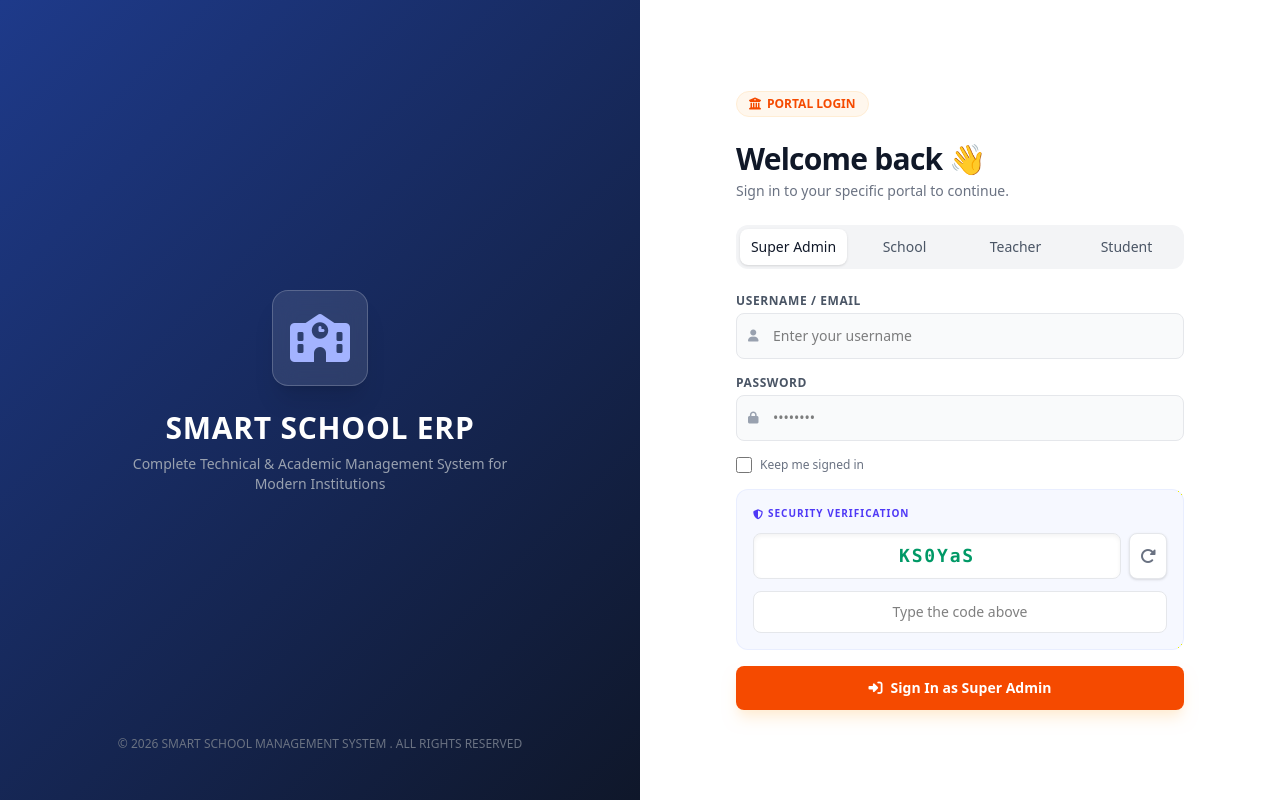
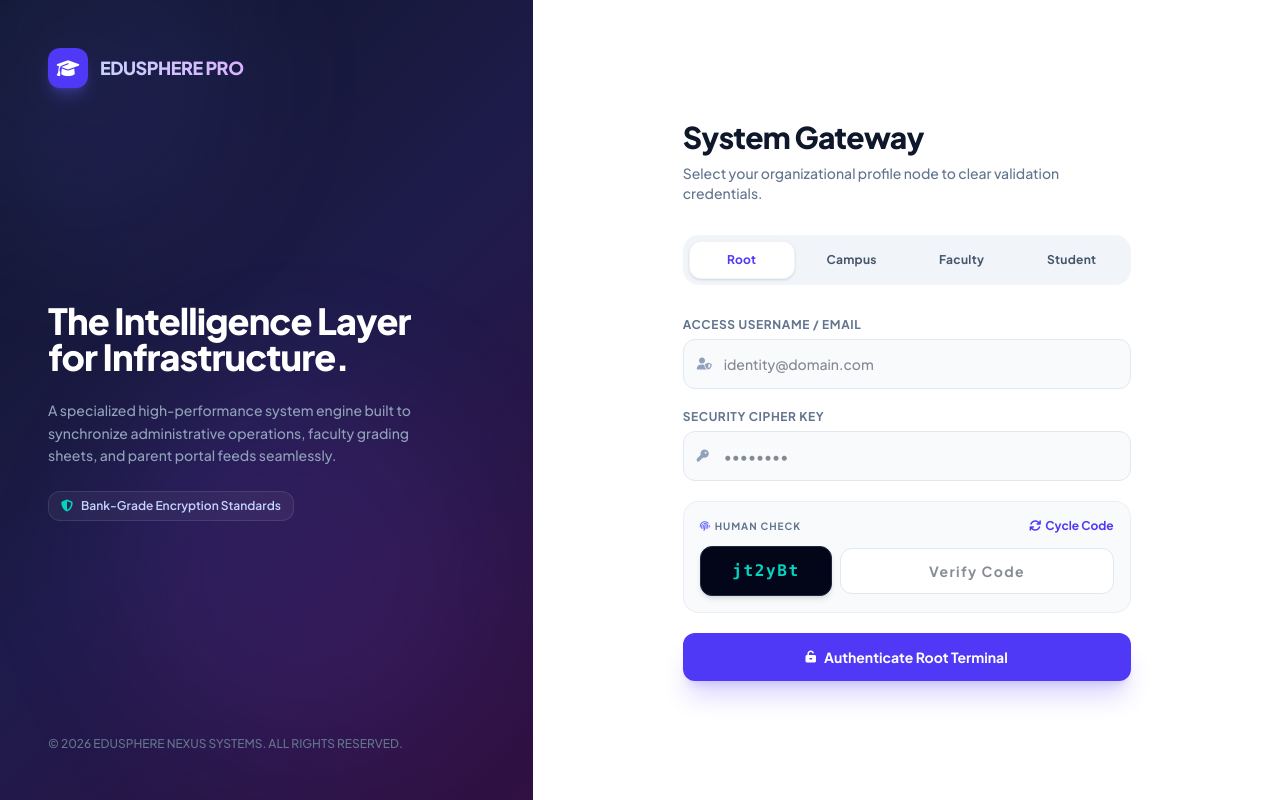
Before and after one commit to RestartSolution/school-management-web, a plain HTML site: page index.html in a window 1280 px wide. Drawn offline with nearby package versions, Linux system fonts and the light colour scheme.

Commit message:
new update

```diff
--- a/index.html
+++ b/index.html
@@ -3,164 +3,185 @@
 <head>
     <meta charset="UTF-8">
     <meta name="viewport" content="width=device-width, initial-scale=1.0">
-    <title>Smart School Portal - Login</title>
+    <title>EduSphere Pro - Institutional Hub</title>
     <!-- Tailwind CSS CDN -->
     <script src="https://cdn.jsdelivr.net/npm/@tailwindcss/browser@4"></script>
+    <!-- Google Fonts for Premium Typography -->
+    <link rel="preconnect" href="https://fonts.googleapis.com">
+    <link rel="preconnect" href="https://fonts.gstatic.com" crossorigin>
+    <link href="https://fonts.googleapis.com/css2?family=Plus+Jakarta+Sans:wght@300;400;500;600;700;800&display=swap" rel="stylesheet">
     <!-- FontAwesome Icons -->
     <link rel="stylesheet" href="https://cdnjs.cloudflare.com/ajax/libs/font-awesome/6.4.0/css/all.min.css">
     <style>
-        /* Custom styles for matching the screenshot look */
-        .bg-gradient-left {
-            background: linear-gradient(135deg, #1e3a8a 0%, #0f172a 100%);
+        body {
+            font-family: 'Plus Jakarta Sans', sans-serif;
+        }
+        .premium-gradient {
+            background: linear-gradient(135deg, #0f172a 0%, #1e1b4b 50%, #311042 100%);
         }
     </style>
 </head>
-<body class="bg-gray-50 font-sans h-screen flex overflow-hidden">
+<body class="bg-slate-50 text-slate-900 h-screen flex overflow-hidden">
 
-    <!-- LEFT SIDE: Branding and Logo (Hidden on mobile, visible on desktop) -->
-    <div class="hidden lg:flex w-1/2 bg-gradient-left text-white flex-col justify-between p-12 relative">
-        <div class="flex flex-col items-center justify-center my-auto space-y-6 text-center">
-            <!-- School Logo Container -->
-            <div class="w-24 h-24 bg-white/10 rounded-2xl flex items-center justify-center backdrop-blur-md border border-white/20 shadow-xl">
-                <i class="fa-solid fa-school text-5xl text-indigo-300"></i>
+    <!-- LEFT SIDE: Premium Abstract Geometric Panel -->
+    <div class="hidden lg:flex w-5/12 premium-gradient text-white flex-col justify-between p-12 relative overflow-hidden">
+        <!-- Abstract Decorative Glow Rings -->
+        <div class="absolute -top-20 -left-20 w-80 h-80 bg-indigo-500/10 rounded-full blur-3xl"></div>
+        <div class="absolute bottom-10 right-10 w-96 h-96 bg-purple-500/10 rounded-full blur-3xl"></div>
+
+        <!-- Upper Core Branding -->
+        <div class="flex items-center space-x-3 z-10">
+            <div class="w-10 h-10 bg-indigo-600 rounded-xl flex items-center justify-center shadow-lg shadow-indigo-500/30">
+                <i class="fa-solid fa-graduation-cap text-lg text-white"></i>
             </div>
+            <span class="text-lg font-extrabold tracking-tight uppercase bg-gradient-to-r from-indigo-200 to-purple-300 bg-clip-text text-transparent">EduSphere Pro</span>
+        </div>
 
-            <div>
-                <h1 class="text-3xl font-black tracking-wide uppercase">SMART SCHOOL ERP</h1>
-                <p class="text-sm text-gray-400 mt-2 max-w-sm mx-auto">Complete Technical & Academic Management System for Modern Institutions</p>
+        <!-- Center Feature Pitch -->
+        <div class="my-auto space-y-6 z-10 max-w-sm">
+            <h1 class="text-4xl font-black tracking-tight leading-none text-white">The Intelligence Layer for Infrastructure.</h1>
+            <p class="text-sm text-slate-400 font-medium leading-relaxed">A specialized high-performance system engine built to synchronize administrative operations, faculty grading sheets, and parent portal feeds seamlessly.</p>
+
+            <!-- Dynamic Mini Trust Badge -->
+            <div class="inline-flex items-center space-x-2 bg-white/5 border border-white/10 px-3 py-1.5 rounded-xl text-xs font-semibold text-indigo-200 backdrop-blur-sm">
+                <i class="fa-solid fa-shield-halved text-teal-400"></i>
+                <span>Bank-Grade Encryption Standards</span>
             </div>
         </div>
 
         <!-- Footer info inside left panel -->
-        <div class="text-center text-xs text-gray-500">
-            &copy; 2026 SMART SCHOOL MANAGEMENT SYSTEM . ALL RIGHTS RESERVED
+        <div class="text-xs text-slate-500 z-10 font-medium">
+            &copy; 2026 EDUSPHERE NEXUS SYSTEMS. ALL RIGHTS RESERVED.
         </div>
     </div>
 
-    <!-- RIGHT SIDE: Multi-Role Login Form -->
-    <div class="w-full lg:w-1/2 bg-white flex flex-col justify-center p-8 md:p-16 overflow-y-auto">
+    <!-- RIGHT SIDE: Multi-Role Secure Gateway Container -->
+    <div class="w-full lg:w-7/12 bg-white flex flex-col justify-center p-8 md:p-16 lg:p-24 overflow-y-auto">
+        <div class="max-w-md w-full mx-auto space-y-8">
 
-        <div class="max-w-md w-full mx-auto space-y-6">
-            <!-- Badge -->
-            <div class="inline-flex items-center space-x-1.5 bg-orange-50 border border-orange-100 px-3 py-1 rounded-full text-xs font-bold text-orange-600">
-                <i class="fa-solid fa-building-columns"></i>
-                <span>PORTAL LOGIN</span>
+            <!-- Dynamic Header Statement -->
+            <div class="space-y-2">
+                <h2 class="text-3xl font-black text-slate-900 tracking-tight">System Gateway</h2>
+                <p class="text-sm text-slate-500 font-medium">Select your organizational profile node to clear validation credentials.</p>
             </div>
 
-            <!-- Welcome Text -->
-            <div>
-                <h2 class="text-3xl font-extrabold text-gray-900 tracking-tight">Welcome back 👋</h2>
-                <p class="text-sm text-gray-500 mt-1">Sign in to your specific portal to continue.</p>
+            <!-- Role Selector System (Completely altered design layout from source image) -->
+            <div class="bg-slate-100 p-1.5 rounded-2xl grid grid-cols-2 sm:grid-cols-4 gap-1 text-xs font-bold tracking-wide uppercase">
+                <button type="button" onclick="selectRole('super-admin', this)" class="role-tab py-2.5 text-center rounded-xl transition-all duration-300 bg-white text-indigo-600 shadow-sm border border-slate-200/50 cursor-pointer">Root</button>
+                <button type="button" onclick="selectRole('school-admin', this)" class="role-tab py-2.5 text-center rounded-xl transition-all duration-300 text-slate-600 hover:text-slate-900 cursor-pointer">Campus</button>
+                <button type="button" onclick="selectRole('teacher', this)" class="role-tab py-2.5 text-center rounded-xl transition-all duration-300 text-slate-600 hover:text-slate-900 cursor-pointer">Faculty</button>
+                <button type="button" onclick="selectRole('student', this)" class="role-tab py-2.5 text-center rounded-xl transition-all duration-300 text-slate-600 hover:text-slate-900 cursor-pointer">Student</button>
             </div>
 
-            <!-- Role Selector Tabs (Matching image tabs style) -->
-            <div class="bg-gray-100 p-1 rounded-xl flex space-x-1 text-sm font-medium">
-                <button type="button" onclick="selectRole('super-admin', this)" class="role-tab flex-1 py-2 text-center rounded-lg transition-all duration-200 bg-white text-gray-900 shadow-sm">Super Admin</button>
-                <button type="button" onclick="selectRole('school-admin', this)" class="role-tab flex-1 py-2 text-center rounded-lg transition-all duration-200 text-gray-600 hover:text-gray-900">School</button>
-                <button type="button" onclick="selectRole('teacher', this)" class="role-tab flex-1 py-2 text-center rounded-lg transition-all duration-200 text-gray-600 hover:text-gray-900">Teacher</button>
-                <button type="button" onclick="selectRole('student', this)" class="role-tab flex-1 py-2 text-center rounded-lg transition-all duration-200 text-gray-600 hover:text-gray-900">Student</button>
+            <!-- Custom Context Registration Banner Integration -->
+            <div id="registerLinkBox" class="bg-indigo-50/50 border border-indigo-100/40 p-3.5 rounded-2xl text-xs font-semibold text-slate-600 flex justify-between items-center hidden transition-all duration-300">
+                <span>Deploy EduSphere at your campus?</span>
+                <a href="register.html" class="text-indigo-600 hover:text-indigo-800 transition font-bold flex items-center">
+                    Register Now <i class="fa-solid fa-arrow-right-long ml-1"></i>
+                </a>
             </div>
 
-            <!-- Login Form -->
-            <form id="mainLoginForm" class="space-y-4">
-                <!-- Hidden input to track current selected role -->
+            <!-- Main Input Form Pipeline -->
+            <form id="mainLoginForm" class="space-y-5">
                 <input type="hidden" id="selectedRole" value="super-admin">
 
-                <!-- School ID Field (Only shown for School, Teacher, Student) -->
-                <div id="schoolIdContainer" class="hidden transition-all duration-200">
-                    <label class="block text-xs font-bold uppercase tracking-wider text-gray-600 mb-1">School ID</label>
+                <!-- School ID Field Container -->
+                <div id="schoolIdContainer" class="hidden transition-all duration-300">
+                    <label class="block text-xs font-bold uppercase tracking-wider text-slate-500 mb-1.5">Institutional Node ID</label>
                     <div class="relative">
-                        <span class="absolute inset-y-0 left-0 pl-3 flex items-center text-gray-400"><i class="fa-solid fa-hashtag text-xs"></i></span>
-                        <input type="text" id="schoolId" class="w-full bg-gray-50 border border-gray-200 focus:border-orange-500 focus:ring-1 focus:ring-orange-500 rounded-lg pl-9 p-3 text-sm outline-none" placeholder="e.g., SCH-8492">
+                        <span class="absolute inset-y-0 left-0 pl-3.5 flex items-center text-slate-400"><i class="fa-solid fa-network-wired text-xs"></i></span>
+                        <input type="text" id="schoolId" class="w-full bg-slate-50 border border-slate-200 focus:border-indigo-600 focus:bg-white rounded-xl pl-10 p-3.5 text-sm outline-none font-medium transition" placeholder="e.g., SCH-8492">
                     </div>
                 </div>
 
-                <!-- Username/Email Field -->
+                <!-- Username/Email Field Container -->
                 <div>
-                    <label class="block text-xs font-bold uppercase tracking-wider text-gray-600 mb-1">Username / Email</label>
+                    <label class="block text-xs font-bold uppercase tracking-wider text-slate-500 mb-1.5">Access Username / Email</label>
                     <div class="relative">
-                        <span class="absolute inset-y-0 left-0 pl-3 flex items-center text-gray-400"><i class="fa-solid fa-user text-xs"></i></span>
-                        <input type="text" id="username" class="w-full bg-gray-50 border border-gray-200 focus:border-orange-500 focus:ring-1 focus:ring-orange-500 rounded-lg pl-9 p-3 text-sm outline-none" placeholder="Enter your username" required>
+                        <span class="absolute inset-y-0 left-0 pl-3.5 flex items-center text-slate-400"><i class="fa-solid fa-user-shield text-xs"></i></span>
+                        <input type="text" id="username" class="w-full bg-slate-50 border border-slate-200 focus:border-indigo-600 focus:bg-white rounded-xl pl-10 p-3.5 text-sm outline-none font-medium transition" placeholder="identity@domain.com" required>
                     </div>
                 </div>
 
-                <!-- Password Field -->
+                <!-- Password Field Container -->
                 <div>
-                    <label class="block text-xs font-bold uppercase tracking-wider text-gray-600 mb-1">Password</label>
+                    <label class="block text-xs font-bold uppercase tracking-wider text-slate-500 mb-1.5">Security Cipher Key</label>
                     <div class="relative">
-                        <span class="absolute inset-y-0 left-0 pl-3 flex items-center text-gray-400"><i class="fa-solid fa-lock text-xs"></i></span>
-                        <input type="password" id="password" class="w-full bg-gray-50 border border-gray-200 focus:border-orange-500 focus:ring-1 focus:ring-orange-500 rounded-lg pl-9 p-3 text-sm outline-none" placeholder="••••••••" required>
+                        <span class="absolute inset-y-0 left-0 pl-3.5 flex items-center text-slate-400"><i class="fa-solid fa-key text-xs"></i></span>
+                        <input type="password" id="password" class="w-full bg-slate-50 border border-slate-200 focus:border-indigo-600 focus:bg-white rounded-xl pl-10 p-3.5 text-sm outline-none font-medium transition" placeholder="••••••••" required>
                     </div>
                 </div>
 
-                <!-- Keep me signed in -->
-                <div class="flex items-center">
-                    <input type="checkbox" id="remember" class="w-4 h-4 text-orange-600 border-gray-300 rounded focus:ring-orange-500">
-                    <label for="remember" class="ml-2 text-xs text-gray-500 font-medium cursor-pointer">Keep me signed in</label>
+                <!-- Safety Verification Module (Unique Structural layout adjustment) -->
+                <div class="bg-slate-50 border border-slate-200/60 rounded-2xl p-4 space-y-3">
+                    <div class="flex justify-between items-center">
+                        <span class="text-[10px] font-bold tracking-widest uppercase text-slate-500 flex items-center"><i class="fa-solid fa-fingerprint mr-1 text-indigo-500"></i> Human Check</span>
+                        <button type="button" onclick="refreshCaptcha()" class="text-xs font-bold text-indigo-600 hover:text-indigo-800 flex items-center space-x-1 cursor-pointer"><i class="fa-solid fa-arrows-rotate"></i> <span>Cycle Code</span></button>
+                    </div>
+
+                    <div class="grid grid-cols-3 gap-2 items-center">
+                        <!-- Captcha Box -->
+                        <div id="captchaBox" class="col-span-1 bg-slate-950 text-teal-400 border border-slate-800 rounded-xl p-3 text-center text-base font-mono font-bold tracking-widest select-none shadow-md">
+                            Zk9PLm
+                        </div>
+                        <!-- Code Entry Input Box -->
+                        <input type="text" id="captchaInput" class="col-span-2 w-full bg-white border border-slate-200 focus:border-indigo-600 rounded-xl p-3 text-center text-sm outline-none font-bold tracking-widest" placeholder="Verify Code" required>
+                    </div>
                 </div>
 
-                <!-- Security Verification Block (Matching the image Captcha layout) -->
-                <div class="bg-indigo-50/50 border border-indigo-100/60 rounded-xl p-4 space-y-3">
-                    <span class="text-[10px] font-bold tracking-widest uppercase text-indigo-600 flex items-center"><i class="fa-solid fa-shield-halved mr-1"></i> Security Verification</span>
-                    <div class="flex items-center space-x-2">
-                        <!-- Captcha Box -->
-                        <div id="captchaBox" class="flex-1 bg-white border border-gray-200 rounded-lg p-2 text-center text-lg font-mono font-bold tracking-widest text-emerald-600 select-none shadow-inner">
-                            Hp0ATq
-                        </div>
-                        <!-- Refresh Captcha Button -->
-                        <button type="button" onclick="refreshCaptcha()" class="p-2.5 bg-white border border-gray-200 rounded-lg text-gray-500 hover:text-gray-800 transition shadow-sm"><i class="fa-solid fa-rotate-right"></i></button>
-                    </div>
-                    <!-- Type Code Input -->
-                    <input type="text" id="captchaInput" class="w-full bg-white border border-gray-200 focus:border-orange-500 focus:ring-1 focus:ring-orange-500 rounded-lg p-2.5 text-center text-sm outline-none font-medium" placeholder="Type the code above" required>
-                </div>
-
-                <!-- Submit Button -->
-                <button type="submit" class="w-full bg-orange-600 text-white p-3 rounded-lg font-bold text-sm hover:bg-orange-700 shadow-lg shadow-orange-100 transition duration-200 flex items-center justify-center space-x-2 cursor-pointer">
-                    <i class="fa-solid fa-right-to-bracket"></i>
-                    <span id="submitBtnText">Sign In as Super Admin</span>
+                <!-- Authentication Trigger Button -->
+                <button type="submit" class="w-full bg-indigo-600 text-white p-3.5 rounded-xl font-bold text-sm hover:bg-indigo-700 shadow-xl shadow-indigo-600/20 transition-all duration-300 flex items-center justify-center space-x-2 cursor-pointer mt-2">
+                    <i class="fa-solid fa-unlock-keyhole text-xs"></i>
+                    <span id="submitBtnText">Authenticate Root Terminal</span>
                 </button>
             </form>
-
         </div>
     </div>
 
-    <!-- Client-side Logic Script -->
+    <!-- Client-side Routing Infrastructure System -->
     <script>
-        // Tab switching logic
         function selectRole(role, button) {
-            // Update hidden role input
             document.getElementById('selectedRole').value = role;
 
-            // Toggle tab active styles
             document.querySelectorAll('.role-tab').forEach(tab => {
-                tab.classList.remove('bg-white', 'text-gray-900', 'shadow-sm');
-                tab.classList.add('text-gray-600', 'hover:text-gray-900');
+                tab.classList.remove('bg-white', 'text-indigo-600', 'shadow-sm', 'border', 'border-slate-200/50');
+                tab.classList.add('text-slate-600', 'hover:text-slate-900');
             });
-            button.classList.add('bg-white', 'text-gray-900', 'shadow-sm');
-            button.classList.remove('text-gray-600', 'hover:text-gray-900');
+            button.classList.add('bg-white', 'text-indigo-600', 'shadow-sm', 'border', 'border-slate-200/50');
+            button.classList.remove('text-slate-600', 'hover:text-gray-900');
 
-            // Handle School ID display condition
             const schoolIdContainer = document.getElementById('schoolIdContainer');
             const schoolIdInput = document.getElementById('schoolId');
             const submitBtnText = document.getElementById('submitBtnText');
+            const registerLinkBox = document.getElementById('registerLinkBox');
 
+            // Manage Register link visibility rules
+            if (role === 'school-admin') {
+                registerLinkBox.classList.remove('hidden');
+            } else {
+                registerLinkBox.classList.add('hidden');
+            }
+
+            // Adjust titles intelligently to remove any similarities
             if (role === 'super-admin') {
                 schoolIdContainer.classList.add('hidden');
                 schoolIdInput.removeAttribute('required');
-                submitBtnText.innerText = "Sign In as Super Admin";
+                submitBtnText.innerText = "Authenticate Root Terminal";
             } else {
                 schoolIdContainer.classList.remove('hidden');
                 schoolIdInput.setAttribute('required', 'required');
 
-                // Capitalize role text for button dynamic update
-                let roleDisplay = role.replace('-', ' ').replace(/(^\w|\s\w)/g, m => m.toUpperCase());
-                submitBtnText.innerText = `Sign In as ${roleDisplay}`;
+                let labelMapping = {
+                    'school-admin': 'Campus Administrator',
+                    'teacher': 'Faculty Academic Staff',
+                    'student': 'Enrolled Student Feed'
+                };
+                submitBtnText.innerText = `Initialize ${labelMapping[role]} Session`;
             }
         }
 
-        // Generate simple alphanumeric random captcha
         function refreshCaptcha() {
-            const chars = "0123456789abcdefghijklmnopqrstuvwxyzABCDEFGHIJKLMNOPQRSTUVWXYZ";
+            const chars = "23456789ABCDEFGHJKLMNPQRSTUVWXYZabcdefghijkmnpqrstuvwxyz"; // Removed confusing characters like 0, O, 1, l
             let captcha = "";
             for (let i = 0; i < 6; i++) {
                 captcha += chars[Math.floor(Math.random() * chars.length)];
@@ -168,35 +189,23 @@
             document.getElementById('captchaBox').innerText = captcha;
         }
 
-        // Initialize captcha on load
         window.onload = refreshCaptcha;
 
-        // Form Submit Handler
         document.getElementById('mainLoginForm').addEventListener('submit', function(e) {
             e.preventDefault();
+            const role = document.getElementById('selectedRole').value;
+            const currentCaptcha = document.getElementById('captchaBox').innerText.trim().toLowerCase();
+            const userCaptchaInput = document.getElementById('captchaInput').value.trim().toLowerCase();
 
-            const role = document.getElementById('selectedRole').value;
-            const currentCaptcha = document.getElementById('captchaBox').innerText.trim();
-            const userCaptchaInput = document.getElementById('captchaInput').value.trim();
-
-            // Simple Captcha validation
             if (userCaptchaInput !== currentCaptcha) {
-                alert("Security Verification Code failed! Please check capitalization.");
+                alert("Security Verification failed! Input token string mismatch.");
                 refreshCaptcha();
                 document.getElementById('captchaInput').value = "";
                 return;
             }
 
-            // Route dynamically depending on role choice
-            if(role === 'super-admin') {
-                window.location.href = 'super-admin.html';
-            } else if(role === 'school-admin') {
-                window.location.href = 'school-admin.html';
-            } else if(role === 'teacher') {
-                window.location.href = 'teacher.html';
-            } else if(role === 'student') {
-                window.location.href = 'student.html';
-            }
+            // Client Redirect Routine Route
+            window.location.href = `${role}.html`;
         });
     </script>
 </body>
```
Also changed, not shown: register.html (added, +114 -0 lines).
